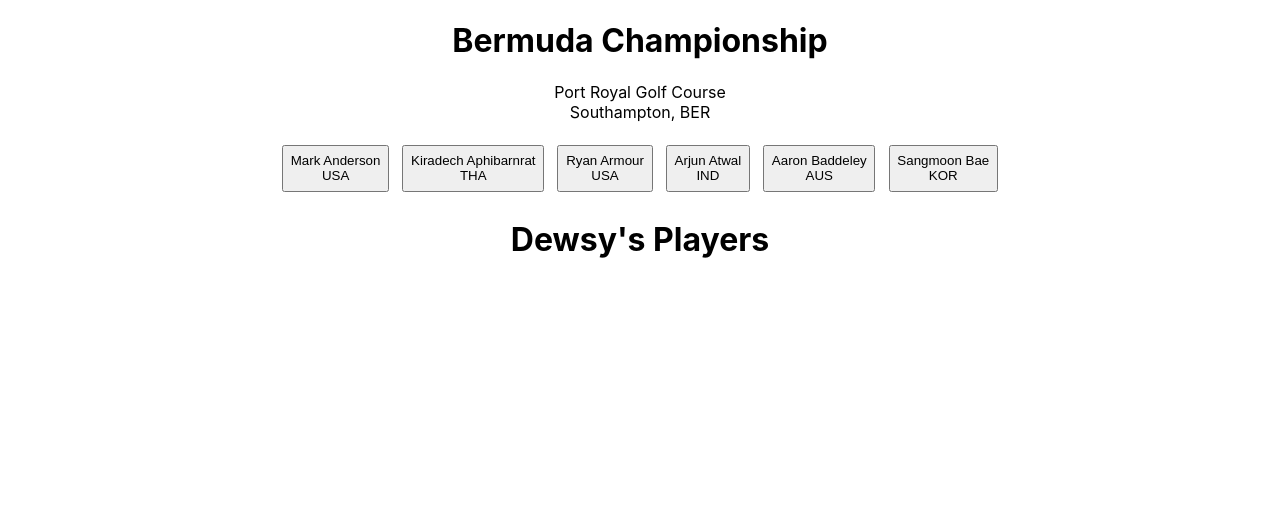
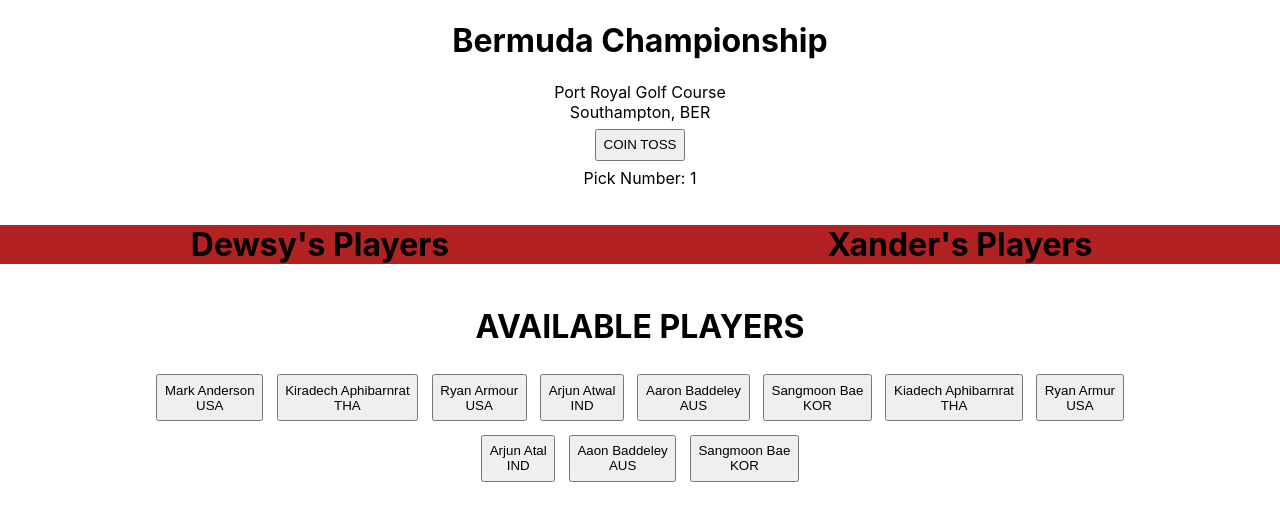
Before and after one commit to chrisdews/golf-draft, a React (Create React App) app: page / in a window 1280 px wide. Shown: the top 520 px of the page. Built offline with nearby package versions, Linux system fonts and the light colour scheme.

Commit message:
coin toss, 2 player selection, visual indicator added, snake draft order logic

```diff
--- a/src/components/availablePlayers/AvailablePlayers.js
+++ b/src/components/availablePlayers/AvailablePlayers.js
@@ -9,6 +9,8 @@
   };
 
   return (
+      <>
+      <h1>AVAILABLE PLAYERS</h1>
     <div className="available-player-container">
     {console.log(availablePlayers)}
       {availablePlayers.map((player, index) => (
@@ -18,6 +20,7 @@
         </button>
       ))}
     </div>
+    </>
   );
 }
 
--- /dev/null
+++ b/src/components/golfDraft/GolfDraft.css
@@ -0,0 +1,7 @@
+.selected-container {
+    display: flex;
+    justify-content: center;
+    flex-wrap: wrap;
+    max-width: 100vw;
+    margin-top: 1em;
+}
--- a/src/components/golfDraft/GolfDraft.js
+++ b/src/components/golfDraft/GolfDraft.js
@@ -3,6 +3,7 @@
 import AvailablePlayers from "../availablePlayers";
 import Header from "../header";
 import SelectedPlayers from "../selectedPlayers";
+import './GolfDraft.css'
 
 import apiMock from "../../hardcodedContent/players";
 
@@ -17,7 +18,11 @@
   const [isLoading, setIsLoading] = useState(true);
   const [availablePlayers, setAvailablePlayers] = useState([]);
   const [tournamentInfo, setTournamentInfo] = useState([]);
-  const [selectedPlayers, setSelectedPlayers] = useState([]);
+  const [selectedPlayersA, setSelectedPlayersA] = useState([]);
+  const [selectedPlayersB, setSelectedPlayersB] = useState([]);
+  const [pickNo, setPickNo] = useState(1)
+  const [whosTurn, setWhosTurn] = useState()
+  const draftBois = ['Dewsy', 'Xander']
 
   const getTournamentData = () => {
     fetch("https://golf-leaderboard-data.p.rapidapi.com/entry-list/279", {
@@ -37,14 +42,34 @@
       });
   };
 
+  const coinToss = () => {
+    if (Math.random() < 0.50){
+        setWhosTurn(draftBois[0])
+        return true
+    } else {
+        setWhosTurn(draftBois[1])
+        return false
+    }
+  }
+
   const playerSelectionClick = (id) => {
     console.log(id);
     let player = { ...availablePlayers[id] };
-
-    setSelectedPlayers([...selectedPlayers, player]);
+    if (whosTurn === draftBois[0]) {
+        setSelectedPlayersA([...selectedPlayersA, player]);
+    } else if (whosTurn === draftBois[1]) {
+        setSelectedPlayersB([...selectedPlayersB, player]);
+    }
     setAvailablePlayers(
       availablePlayers.filter((p) => p.player_id !== player.player_id)
     );
+    // if the pick number is even, pick again, if it's odd change whosTurn
+    if (pickNo % 2 === 1) {
+        let nextTurnBoi = draftBois.filter(boi => boi != whosTurn)
+        setWhosTurn(nextTurnBoi[0])
+    }
+    setPickNo(pickNo +1)
+
   };
 
   return (
@@ -52,12 +77,19 @@
       {!isLoading && (
         <>
           <Header tournamentInfo={tournamentInfo} />
+          <button onClick={() => {coinToss()}}>COIN TOSS</button>
+          <div className="selected-players-container">
+          <div>Pick Number: {pickNo}</div>
+          <div className="selected-container">
+          <SelectedPlayers selectedPlayers={selectedPlayersA} draftBoi={draftBois[0]} whosTurn={whosTurn} />
+          <SelectedPlayers selectedPlayers={selectedPlayersB} draftBoi={draftBois[1]} whosTurn={whosTurn}/>
+          </div>
+          </div>
           {availablePlayers && <AvailablePlayers
             isLoading={isLoading}
             availablePlayers={availablePlayers}
             playerSelectionClick={playerSelectionClick}
           /> }
-          <SelectedPlayers selectedPlayers={selectedPlayers} />
         </>
       )}
     </div>
--- /dev/null
+++ b/src/components/selectedPlayers/SelectedPlayers.css
@@ -0,0 +1,14 @@
+.myTurn {
+    background-color: aquamarine;
+    width: 50vw
+
+}
+
+.notMyTurn {
+    background-color: firebrick;
+    width: 50vw
+}
+
+.selected-list{
+    width: 50vw
+}
--- a/src/components/selectedPlayers/SelectedPlayers.js
+++ b/src/components/selectedPlayers/SelectedPlayers.js
@@ -1,15 +1,25 @@
 import React from "react";
 import PropTypes from "prop-types";
+import './SelectedPlayers.css'
 
-const SelectedPlayers = ({ selectedPlayers }) => {
+const SelectedPlayers = ({ selectedPlayers, draftBoi, whosTurn }) => {
+
+    const turnIndicator = () => {
+        console.log(whosTurn, draftBoi)
+        if (whosTurn === draftBoi){
+            return 'myTurn'
+        } else {
+            return 'notMyTurn'
+        }
+    }
+
   return (
     <>
-      <h1>Dewsy's Players</h1>
-      <div>
+      <div className="selected-list">
+      <h1 className={turnIndicator()}>{draftBoi}'s Players</h1>
         {selectedPlayers.map((player, index) => (
           <button key={index}>
-            <div>{`${player.first_name} ${player.last_name}`}</div>
-            <div>{player.country}</div>
+            <div>{`${index+1}. ${player.first_name} ${player.last_name}`}</div>
           </button>
         ))}
       </div>
--- a/src/hardcodedContent/players.js
+++ b/src/hardcodedContent/players.js
@@ -45,11 +45,41 @@
         country: "AUS",
       },
       {
-        player_id: 84793,
+        player_id: 8479,
         first_name: "Sangmoon",
         last_name: "Bae",
         country: "KOR",
       },
+      {
+        player_id: 920,
+        first_name: "Kiadech",
+        last_name: "Aphibarnrat",
+        country: "THA",
+      },
+      {
+        player_id: 525,
+        first_name: "Ryan",
+        last_name: "Armur",
+        country: "USA",
+      },
+      {
+        player_id: 237,
+        first_name: "Arjun",
+        last_name: "Atal",
+        country: "IND",
+      },
+      {
+        player_id: 629,
+        first_name: "Aaon",
+        last_name: "Baddeley",
+        country: "AUS",
+      },
+      {
+        player_id: 793,
+        first_name: "Sangmoon",
+        last_name: "Bae",
+        country: "KOR",
+      }
     ],
   },
 };
```
